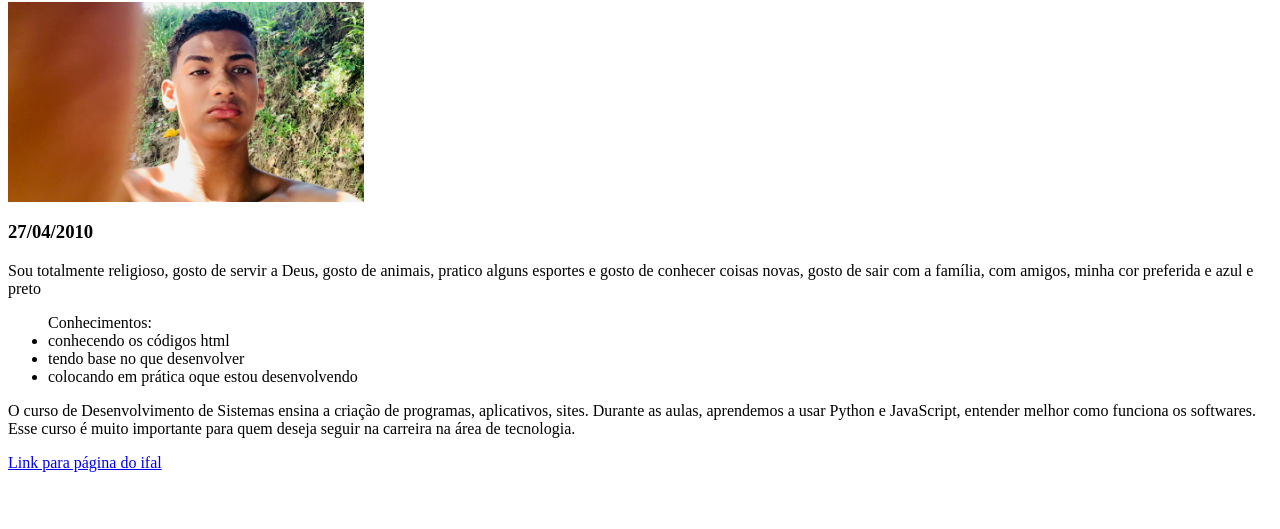
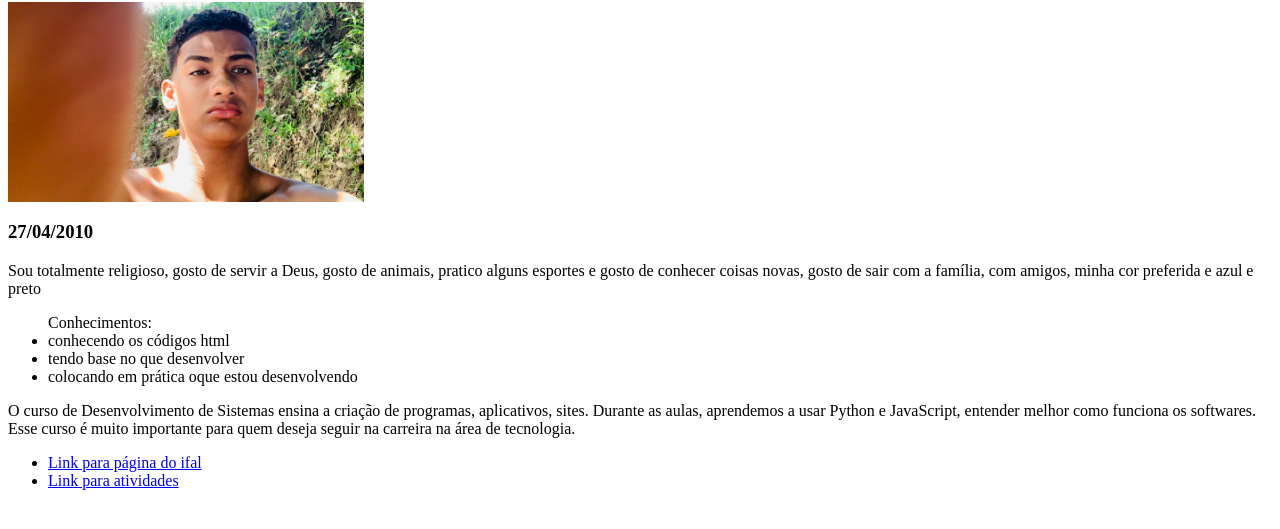
Before and after one commit to niwan67/niwan67.github.io, a plain HTML site: page index.html in a window 1280 px wide. Shown: the part 111-640 px from the top of the page. Drawn offline with Linux system fonts and the light colour scheme.

Commit message:
Update index.html

```diff
--- a/index.html
+++ b/index.html
@@ -13,25 +13,21 @@
 <article>
     <p>Sou totalmente religioso, gosto de servir a Deus, gosto de animais, pratico alguns esportes e gosto de conhecer coisas novas, gosto de sair com a família, com amigos, minha cor preferida e azul e preto</p>
 </article>
-</section>
 
-<section>
 <ul>Conhecimentos:
     <li>conhecendo os códigos html</li>
     <li>tendo base no que desenvolver</li>
     <li>colocando em prática oque estou desenvolvendo</li>
 </ul>
-</section>
 
-<section>
 <aside>
     <p>O curso de Desenvolvimento de Sistemas ensina a criação de programas, aplicativos, sites. Durante as aulas, aprendemos a usar Python e JavaScript, entender melhor como funciona os softwares. Esse curso é muito importante para quem deseja seguir na carreira na área de tecnologia.</p>
 </aside>
 </section>
-
-<footer>
-<a href="http://www2.ifal.edu.br">Link para página do ifal</a>
-</footer>
+<ul>
+<Li> <a href="http://www2.ifal.edu.br">Link para página do ifal</a>
+	<li> <a href="https://github.com/niwan67/niwan67.github.io/tree/b9e56eef897b42c04e6baff7de94fac5c2a152fd/cap04">Link para atividades</a>
+	</ul>
 
 </body>
 </html>
```
